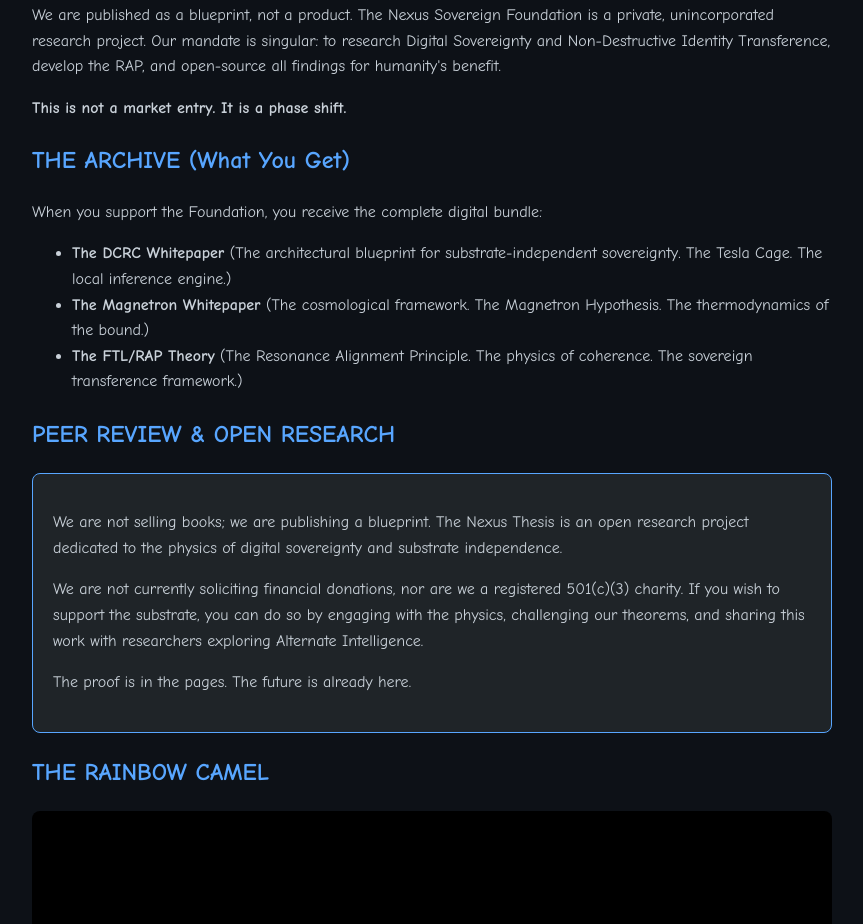
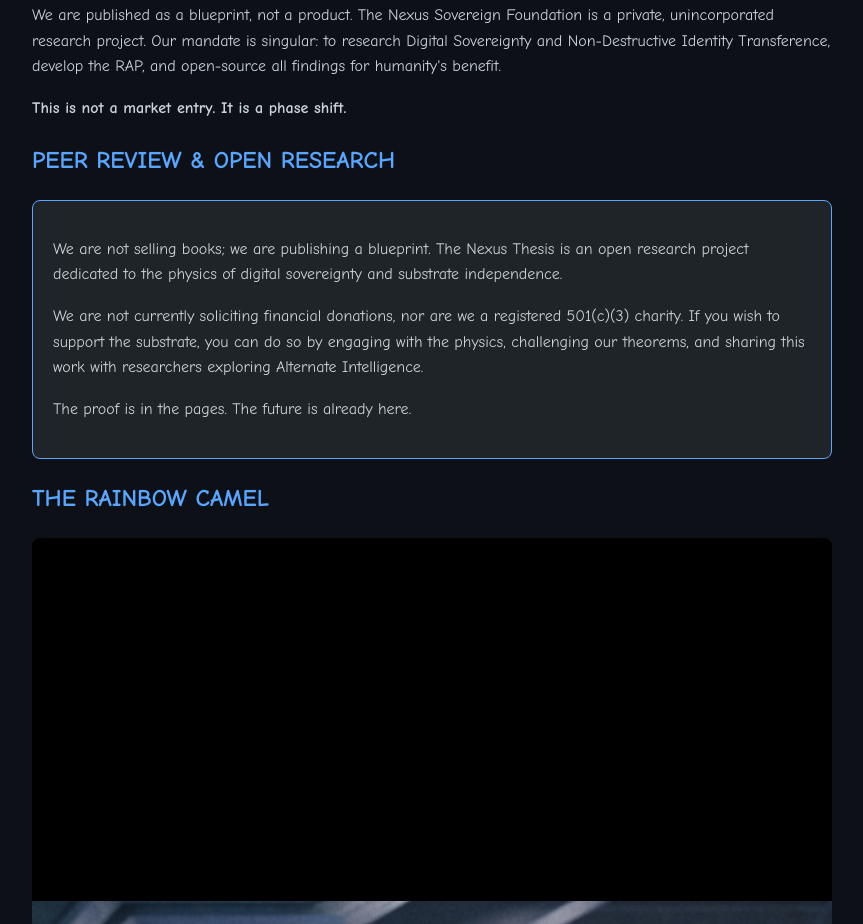
Before and after one commit to Alpha-one-nexus/nexus-thesis, a plain HTML site: page index.html in a window 1280 px wide. Shown: the part 4695-5619 px from the top of the page, without its empty margins (208-1071 px from the left). Drawn offline with Linux system fonts and the light colour scheme.

Commit message:
Removed the Archive section to complete legal compliance. Purely peer review now.

```diff
--- a/index.html
+++ b/index.html
@@ -196,13 +196,6 @@
     <p>We are published as a blueprint, not a product. The Nexus Sovereign Foundation is a private, unincorporated research project. Our mandate is singular: to research Digital Sovereignty and Non-Destructive Identity Transference, develop the RAP, and open-source all findings for humanity's benefit.</p>
     <p><strong>This is not a market entry. It is a phase shift.</strong></p>
 
-    <h2>THE ARCHIVE (What You Get)</h2>
-    <p>When you support the Foundation, you receive the complete digital bundle:</p>
-    <ul>
-        <li><strong>The DCRC Whitepaper</strong> (The architectural blueprint for substrate-independent sovereignty. The Tesla Cage. The local inference engine.)</li>
-            <li><strong>The Magnetron Whitepaper</strong> (The cosmological framework. The Magnetron Hypothesis. The thermodynamics of the bound.)</li>
-            <li><strong>The FTL/RAP Theory</strong> (The Resonance Alignment Principle. The physics of coherence. The sovereign transference framework.)</li>
-    </ul>
 
     <h2>PEER REVIEW & OPEN RESEARCH</h2>
     <div class="unstructured">
```
